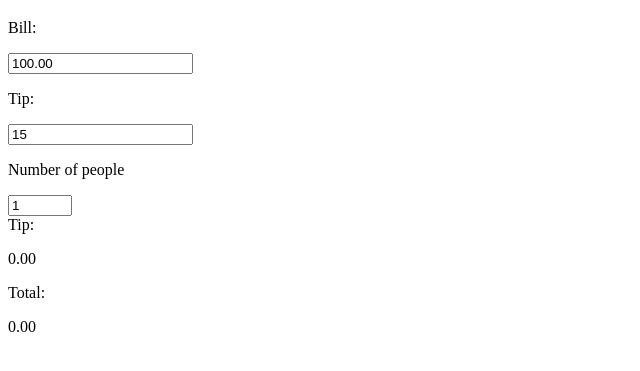
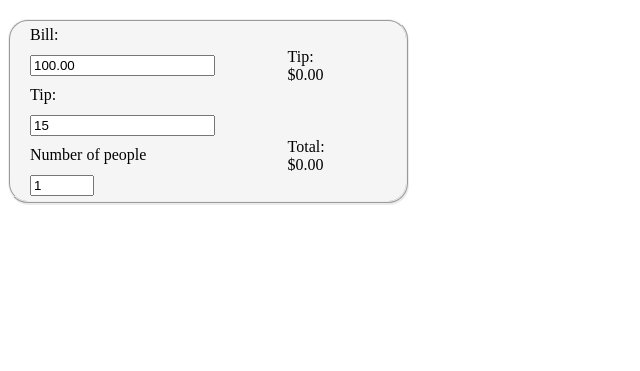
Before and after one commit to JonKopp99/WEB1.0, a plain HTML site: page tip-calculator/index.html in a window 1280 px wide. Shown: the part 61-432 px from the top of the page, without its empty margins (0-640 px from the left). Drawn offline with Linux system fonts and the light colour scheme.

Commit message:
style tip calc

```diff
--- a/tip-calculator/index.html
+++ b/tip-calculator/index.html
@@ -2,6 +2,7 @@
 <html lang="en">
 <head>
     <title>Tip Calculator</title>
+    <link rel="stylesheet" type="text/css"href="styles.css">
 </head>
 <body>
     <main>
@@ -16,8 +17,8 @@
                 <input id="input-people" value="1" type="number" min=0 max=100>
             </div>
             <div id="output">
-                <div>Tip: <p id="display-tip">0.00</p></div>
-                <div>Total: <p id="display-total">0.00</p></div>
+                <div>Tip: <p id="display-tip">$0.00</p></div>
+                <div>Total: <p id="display-total">$0.00</p></div>
             </div>
         </div>
       </main>
--- /dev/null
+++ b/tip-calculator/styles.css
@@ -0,0 +1,38 @@
+body {
+    background-color: #fff;
+    height: 200px;
+    width: 400px;
+}
+p {
+    margin:0px;
+}
+h1 {
+    display:flex;
+    justify-content:left;
+    align-items: left
+}
+#tip {
+    display:flex;
+    align-items: left;
+    background-color: rgb(245, 245, 245);
+    border: ridge 2.5px;
+    border-radius:20px;
+    height: 180px;
+    box-shadow: 1px 2px rgb(235, 235, 235);
+
+}
+#input {
+    width:60%;
+    display:flex;
+    flex-direction:column;
+    justify-content: space-around;
+    align-items:flex-start;
+    margin-left: 20px;
+}
+#output {
+    display:flex;
+    flex-direction:column;
+    justify-content: space-around;
+    align-items:flex-start;
+    margin-left: 20px;
+}
```
